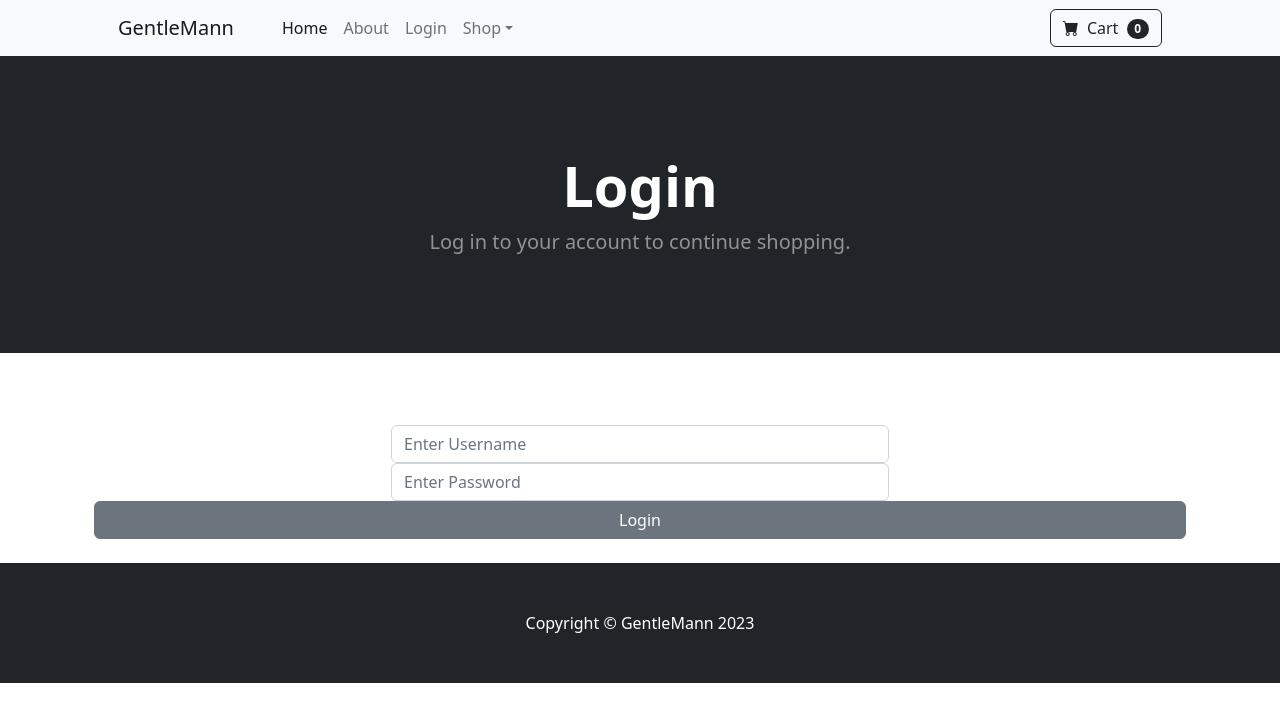
After one commit to geoffreykithuku/django-ecommerce, a Django app: page /login/ in a window 1280 px wide. The commit adds this page. Shown: the top 722 px of the page. Run offline with Django 5.2, Linux system fonts and the light colour scheme; some libraries are stand-ins or nearby versions.

Commit message:
design login form

```diff
--- a/store/templates/base.html
+++ b/store/templates/base.html
@@ -25,19 +25,8 @@
     <link href="{% static 'css/styles.css' %}" rel="stylesheet" />
   </head>
   <body>
-    {% include 'navbar.html' %}
-
-    {% block content %}
-    {% endblock %}
-
-    <!-- Footer-->
-    <footer class="py-5 bg-dark">
-      <div class="container">
-        <p class="m-0 text-center text-white">
-          Copyright &copy; GentleMann 2023
-        </p>
-      </div>
-    </footer>
+    {% include 'navbar.html' %} {% block content %} {% endblock %}
+    {% include 'footer.html' %}
     <!-- Bootstrap core JS-->
     <script src="https://cdn.jsdelivr.net/npm/bootstrap@5.2.3/dist/js/bootstrap.bundle.min.js"></script>
     <!-- Core theme JS-->
--- /dev/null
+++ b/store/templates/footer.html
@@ -0,0 +1,8 @@
+<!-- Footer-->
+    <footer class="py-5 bg-dark">
+      <div class="container">
+        <p class="m-0 text-center text-white">
+          Copyright &copy; GentleMann 2023
+        </p>
+      </div>
+    </footer>
--- /dev/null
+++ b/store/templates/login.html
@@ -0,0 +1,48 @@
+{% extends 'base.html' %} {% block content %}
+
+<header class="bg-dark py-5">
+  <div class="container px-4 px-lg-5 my-5">
+    <div class="text-center text-white">
+      <h1 class="display-4 fw-bolder">Login</h1>
+      <p class="lead fw-normal text-white-50 mb-0">
+        Log in to your account to continue shopping.
+      </p>
+    </div>
+  </div>
+</header>
+
+<section class="py-4">
+  <div class="container px-4 px-lg-5 mt-5">
+    <div class="row gx-4 gx-lg-5 align-items-center">
+      <div class="col-md-6 offset-md-3 mx-auto">
+        <form class=" gap-3">
+          <div class="form-group">
+
+            <input
+              type="text"
+              class="form-control"
+             name = "username"
+              placeholder="Enter Username"
+            />
+
+          </div>
+          <div class="form-group">
+
+            <input
+              type="password"
+              class="form-control"
+              name = "password"
+              placeholder="Enter Password"
+            />
+          </div>
+
+
+          </div>
+          <button type="submit" class="btn btn-secondary ">Login</button>
+        </form>
+      </div>
+    </div>
+  </div>
+</section>
+
+{% endblock %}
--- a/store/templates/navbar.html
+++ b/store/templates/navbar.html
@@ -23,6 +23,16 @@
         <li class="nav-item">
           <a class="nav-link" href="{% url 'about' %}">About</a>
         </li>
+        {% if user.is_authenticated %}
+        <li class="nav-item">
+          <a class="nav-link" href="{% url 'logout' %}">Logout</a>
+        </li>
+        {% else %}
+        <li class="nav-item">
+          <a class="nav-link" href="{% url 'login' %}">Login</a>
+        </li>
+        {% endif %}
+
         <li class="nav-item dropdown">
           <a
             class="nav-link dropdown-toggle"
--- a/store/urls.py
+++ b/store/urls.py
@@ -4,5 +4,7 @@ from . import views
 urlpatterns = [
     path("", views.home, name="home"),
     path("about/", views.about, name="about"),
+    path("login/", views.login_user, name="login"),
+    path("logout/", views.logout_user, name="logout"),
 
 ]
--- a/store/views.py
+++ b/store/views.py
@@ -1,5 +1,8 @@
 from django.shortcuts import render
 from .models import Category, Customer, Product, Order
+
+from django.contrib.auth import authenticate, login, logout
+
 # Create your views here.
 
 def home(request):
@@ -9,3 +12,9 @@ def home(request):
 def about(request):
     products = Product.objects.all()
     return render(request, 'about.html', {'products': products})
+
+def login_user(request):
+    return render(request, 'login.html')
+
+def logout_user(request):
+    return render(request, 'logout.html')
```
